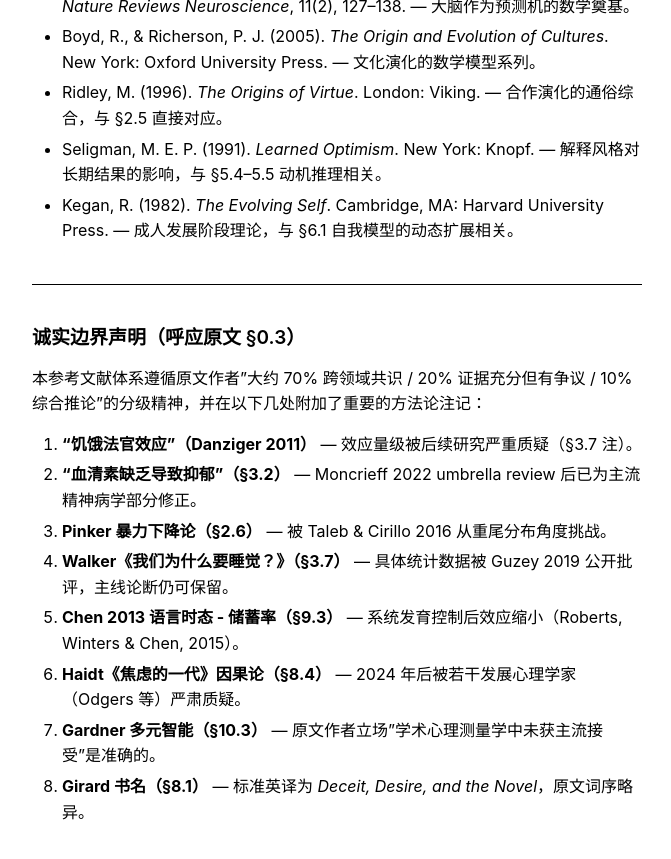
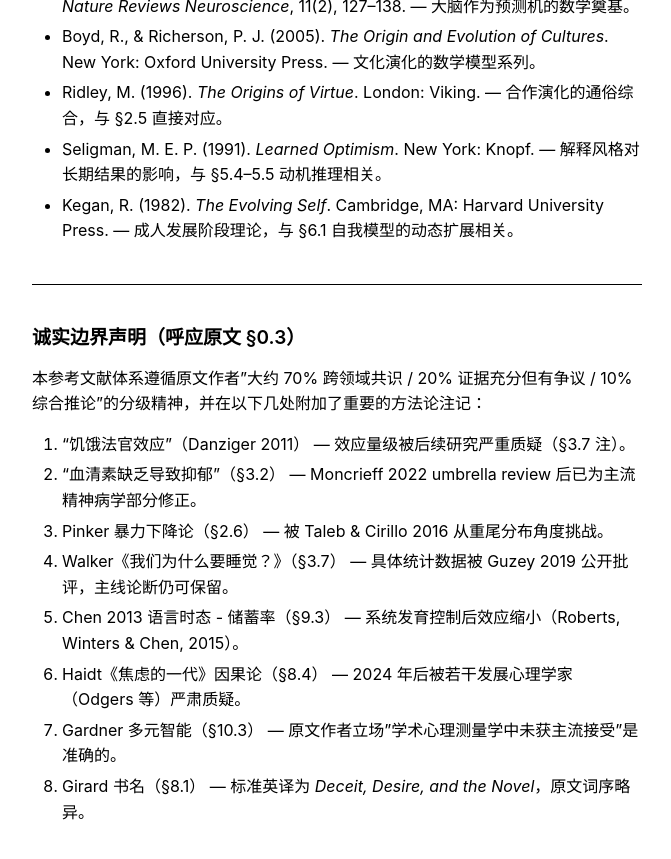
Before and after one commit to elemer1/elemer1.github.io, a Jekyll site: the page built from _markdown/人性的生成器.md, in a window 1280 px wide and 900 px high, scrolled down 65124 px. Shown: the top 859 px of the window, without its empty margins (303-974 px from the left). Built offline with Jekyll 4.4.1, drawn with Linux system fonts in a browser that asks for light colours.

```diff
--- a/_markdown/人性的生成器.md
+++ b/_markdown/人性的生成器.md
@@ -1779,11 +1779,11 @@ Howard Marks 的"第二层思考"本质上是说：**不要预测资产，预测
 
 本参考文献体系遵循原文作者"大约 70% 跨领域共识 / 20% 证据充分但有争议 / 10% 综合推论"的分级精神，并在以下几处附加了重要的方法论注记：
 
-1. **"饥饿法官效应"（Danziger 2011）** — 效应量级被后续研究严重质疑（§3.7 注）。
-2. **"血清素缺乏导致抑郁"（§3.2）** — Moncrieff 2022 umbrella review 后已为主流精神病学部分修正。
-3. **Pinker 暴力下降论（§2.6）** — 被 Taleb & Cirillo 2016 从重尾分布角度挑战。
-4. **Walker《我们为什么要睡觉？》（§3.7）** — 具体统计数据被 Guzey 2019 公开批评，主线论断仍可保留。
-5. **Chen 2013 语言时态 - 储蓄率（§9.3）** — 系统发育控制后效应缩小（Roberts, Winters & Chen, 2015）。
-6. **Haidt《焦虑的一代》因果论（§8.4）** — 2024 年后被若干发展心理学家（Odgers 等）严肃质疑。
-7. **Gardner 多元智能（§10.3）** — 原文作者立场"学术心理测量学中未获主流接受"是准确的。
-8. **Girard 书名（§8.1）** — 标准英译为 *Deceit, Desire, and the Novel*，原文词序略异。
+1. "饥饿法官效应"（Danziger 2011） — 效应量级被后续研究严重质疑（§3.7 注）。
+2. "血清素缺乏导致抑郁"（§3.2） — Moncrieff 2022 umbrella review 后已为主流精神病学部分修正。
+3. Pinker 暴力下降论（§2.6） — 被 Taleb & Cirillo 2016 从重尾分布角度挑战。
+4. Walker《我们为什么要睡觉？》（§3.7） — 具体统计数据被 Guzey 2019 公开批评，主线论断仍可保留。
+5. Chen 2013 语言时态 - 储蓄率（§9.3） — 系统发育控制后效应缩小（Roberts, Winters & Chen, 2015）。
+6. Haidt《焦虑的一代》因果论（§8.4） — 2024 年后被若干发展心理学家（Odgers 等）严肃质疑。
+7. Gardner 多元智能（§10.3） — 原文作者立场"学术心理测量学中未获主流接受"是准确的。
+8. Girard 书名（§8.1） — 标准英译为 *Deceit, Desire, and the Novel*，原文词序略异。
```
